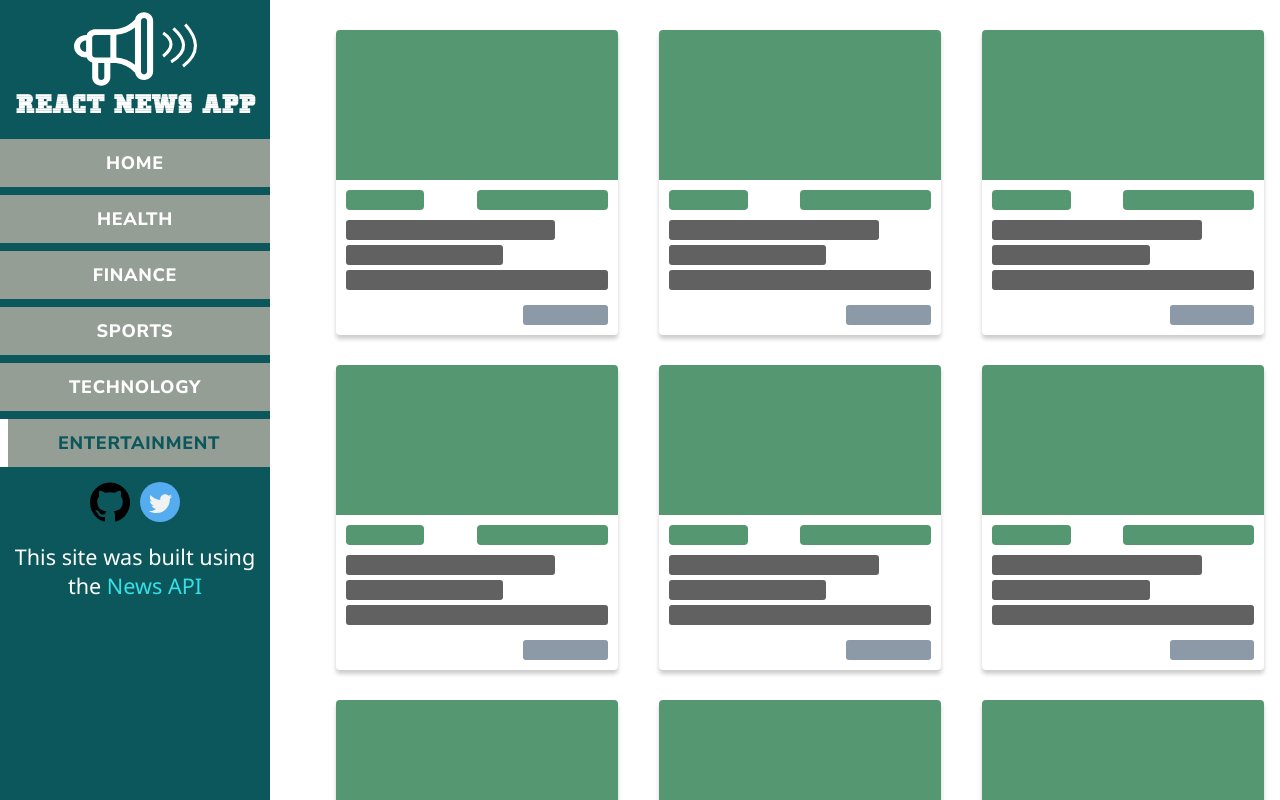
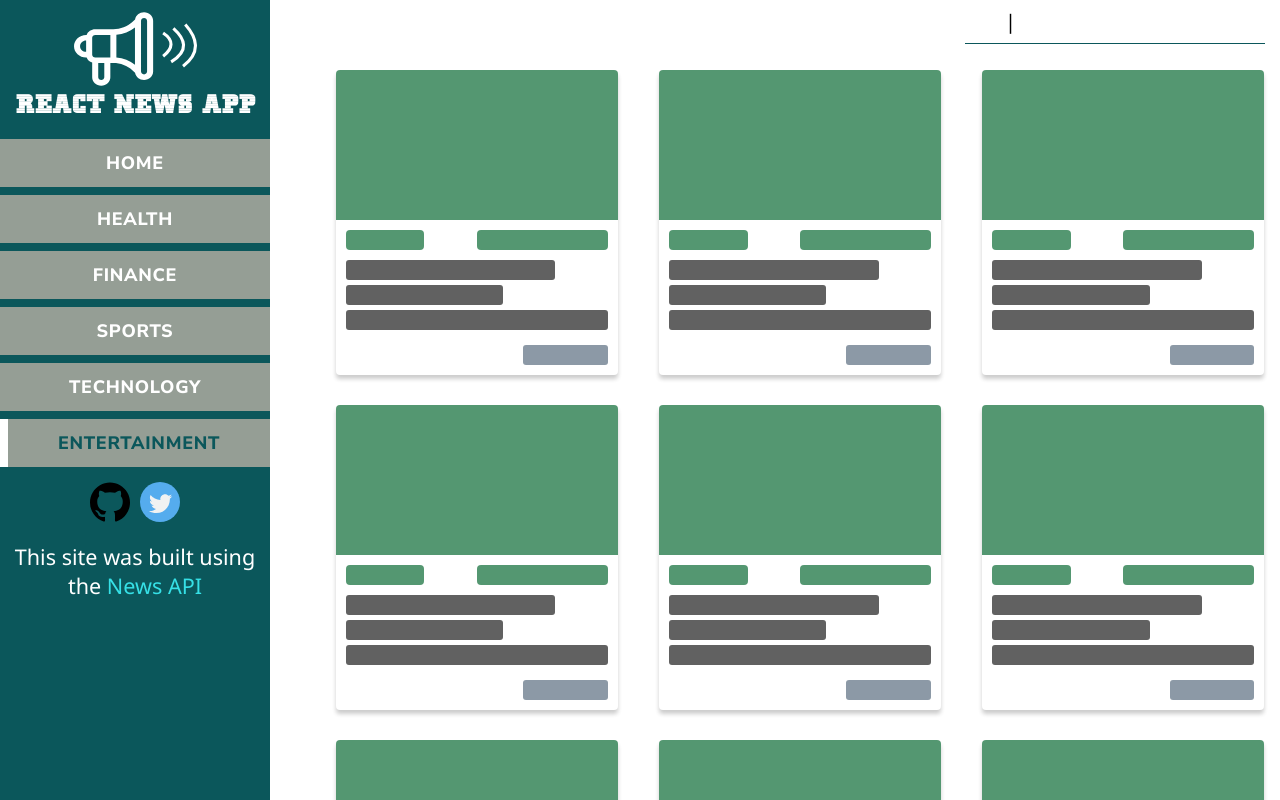
Before and after one commit to Irene-24/react-news-app, a React (Create React App) app: page /entertainment in a window 1280 px wide. Shown: the top 800 px of the page. Built offline with nearby package versions, Linux system fonts and the light colour scheme.

Commit message:
added search bar to loading page, created folder for my news page components

```diff
--- a/src/components/LoadingPage/LoadingPage.jsx
+++ b/src/components/LoadingPage/LoadingPage.jsx
@@ -5,17 +5,23 @@ import classes from "./LoadingPage.module.css";
 const LoadingPage = () => {
     const cards = [];
 
-    for (let i = 0; i < 20 ; i++)
+    for (let i = 0; i < 20; i++)
     {
-        cards.push( <DummyCard key={i} /> ) ;
+        cards.push(<DummyCard key={i} />);
     }
 
     return (
-        <div className={classes.Grid}>
+        <>
 
-            {cards}
+            <div className={classes.Search}> | </div>
+            <div className={classes.Grid}>
 
-        </div>
+
+                {cards}
+
+            </div>
+        </>
+
     )
 }
 
--- a/src/components/LoadingPage/LoadingPage.module.css
+++ b/src/components/LoadingPage/LoadingPage.module.css
@@ -2,18 +2,25 @@
 {
     display: grid;
     grid-template-columns: repeat(auto-fit, minmax(280px, 1fr));
-    margin-top: 20px;
+    margin-top: 60px;
     grid-gap: 10px;
+
 }
 
-@media (min-width:993px)
+.Search
 {
-    .Grid
-    {
-       margin-left:320px;
-    }
+    border-bottom: 1px solid var(--green) ;
+    min-width:280px;
+    width:30vw;
+    max-width:300px;
+    position: fixed;
+    right:50%;
+    top: 58px;
+    transform: translateX(50%);
+    font-size: 20px ;
+    padding: 8px 40px;
+}
 
-}
 
 
 @media  (min-width:768px) and (max-width:991px)
@@ -24,3 +31,27 @@
     }
 
 }
+
+@media  (min-width:768px)
+{
+    .Search
+    {
+        transform: unset;
+        right:15px;
+        top: 50px;
+    }
+}
+
+@media (min-width:993px)
+{
+    .Grid
+    {
+       margin-left:320px;
+    }
+
+    .Search
+    {
+        top: 0px;
+    }
+
+}
--- a/src/components/SideBar/NavItems/NavItem/NavItem.module.css
+++ b/src/components/SideBar/NavItems/NavItem/NavItem.module.css
@@ -21,7 +21,7 @@
     padding: 12px;
     font-family: 'Nunito Sans', sans-serif;
     font-weight: bold;
-    transition: 0.5s ease transform;
+    transition: 0.2s ease transform;
     will-change: transform;
 }
 
--- a/src/index.js
+++ b/src/index.js
@@ -18,7 +18,7 @@ const rootReducer = combineReducers(
 
 const appStore = createStore(rootReducer,composeEnhancers( applyMiddleware(thunk) ));
 
-const app = (
+const newsApp = (
     <Provider store={appStore}>
         <Router>
             <App />
@@ -27,7 +27,7 @@ const app = (
 );
 
 
-ReactDOM.render(app, document.getElementById('root'));
+ReactDOM.render(newsApp, document.getElementById('root'));
 
 // If you want your app to work offline and load faster, you can change
 // unregister() to register() below. Note this comes with some pitfalls.
```
Also changed, not shown: src/components/NewsPage/NewsPage.jsx (added), src/components/NewsPage/NewsPage.module.css (added).
